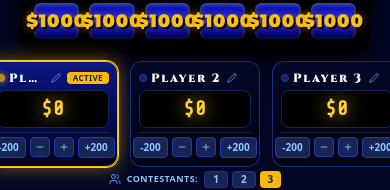
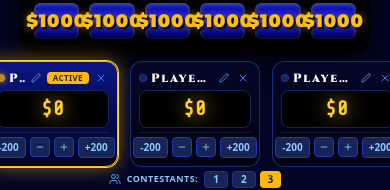
Before and after one commit to jmcclure157/Jeopardy-Game-Bob, a Next.js app: page / in a window 390 px wide. Shown: the part 492-682 px from the top of the page. Built offline with nearby package versions, Linux system fonts and the light colour scheme; a web font is replaced by a local one.

Commit message:
fix(multiplayer): show clue text on mobile, add remove player button

```diff
--- a/src/app/page.tsx
+++ b/src/app/page.tsx
@@ -55,6 +55,7 @@ export default function JeopardyApp() {
     updatePlayerName,
     setPlayerCount,
     addPlayer,
+    removePlayer,
     setDailyDoubleWager,
     setIsWagerConfirmed,
     goToNextRound,
@@ -316,6 +317,7 @@ export default function JeopardyApp() {
               onAdjustScore={adjustPlayerScore}
               onUpdatePlayerName={updatePlayerName}
               onSetPlayerCount={setPlayerCount}
+              onRemovePlayer={removePlayer}
             />
           </div>
         )}
--- a/src/components/MobileBuzzerController.tsx
+++ b/src/components/MobileBuzzerController.tsx
@@ -100,22 +100,32 @@ export const MobileBuzzerController: React.FC<MobileBuzzerControllerProps> = ({
         {/* State 2: Clue Open & Waiting for Buzz */}
         {remoteState.clueState === 'reading' && !remoteState.buzzedPlayerId && (
           <div className="w-full space-y-4">
-            <div>
-              <span className="text-[11px] uppercase font-bold text-amber-400 tracking-widest block">
+            {/* Category & Value */}
+            <div className="flex items-center justify-between px-1">
+              <span className="text-[11px] uppercase font-bold text-amber-400 tracking-widest">
                 {remoteState.categoryName}
               </span>
-              <span className="text-2xl font-black text-white font-jeopardy-dollar">
+              <span className="text-lg font-black text-amber-300 font-jeopardy-dollar">
                 ${remoteState.activeClueValue}
               </span>
             </div>
 
-            {/* GIANT BUZZER BUTTON */}
+            {/* Clue Text */}
+            {remoteState.clueText && (
+              <div className="bg-[#060ce9] border-2 border-white/20 rounded-2xl px-4 py-5 text-center shadow-inner">
+                <p className="font-jeopardy-clue text-base sm:text-lg uppercase leading-relaxed text-white tracking-wide">
+                  {remoteState.clueText}
+                </p>
+              </div>
+            )}
+
+            {/* BUZZER BUTTON */}
             <button
               onClick={handleBuzzClick}
-              className="w-56 h-56 sm:w-64 sm:h-64 mx-auto rounded-full bg-gradient-to-b from-rose-500 via-red-600 to-rose-900 active:from-rose-600 active:to-red-950 border-8 border-amber-400 shadow-[0_0_60px_rgba(244,63,94,0.8)] flex flex-col items-center justify-center gap-2 transform active:scale-95 transition-all cursor-pointer animate-pulseGlow"
+              className="w-44 h-44 sm:w-52 sm:h-52 mx-auto rounded-full bg-gradient-to-b from-rose-500 via-red-600 to-rose-900 active:from-rose-600 active:to-red-950 border-8 border-amber-400 shadow-[0_0_60px_rgba(244,63,94,0.8)] flex flex-col items-center justify-center gap-2 transform active:scale-95 transition-all cursor-pointer animate-pulseGlow"
             >
-              <Zap className="w-14 h-14 text-white fill-white animate-bounce" />
-              <span className="font-jeopardy-title text-2xl font-black text-white uppercase tracking-wider drop-shadow-md">
+              <Zap className="w-12 h-12 text-white fill-white animate-bounce" />
+              <span className="font-jeopardy-title text-xl font-black text-white uppercase tracking-wider drop-shadow-md">
                 BUZZ IN!
               </span>
             </button>
--- a/src/components/Scoreboard.tsx
+++ b/src/components/Scoreboard.tsx
@@ -2,7 +2,7 @@
 
 import React, { useState } from 'react';
 import { Player } from '../types/game';
-import { Plus, Minus, Edit2, Check, Users } from 'lucide-react';
+import { Plus, Minus, Edit2, Check, Users, X } from 'lucide-react';
 
 interface ScoreboardProps {
   players: Player[];
@@ -11,6 +11,7 @@ interface ScoreboardProps {
   onAdjustScore: (playerId: string, delta: number) => void;
   onUpdatePlayerName: (playerId: string, newName: string) => void;
   onSetPlayerCount: (count: number) => void;
+  onRemovePlayer: (playerId: string) => void;
 }
 
 export const Scoreboard: React.FC<ScoreboardProps> = ({
@@ -19,7 +20,8 @@ export const Scoreboard: React.FC<ScoreboardProps> = ({
   onSelectActivePlayer,
   onAdjustScore,
   onUpdatePlayerName,
-  onSetPlayerCount
+  onSetPlayerCount,
+  onRemovePlayer
 }) => {
   const [editingId, setEditingId] = useState<string | null>(null);
   const [tempName, setTempName] = useState('');
@@ -100,11 +102,25 @@ export const Scoreboard: React.FC<ScoreboardProps> = ({
                   )}
                 </div>
 
-                {isActive && (
-                  <span className="px-1.5 py-0.2 rounded bg-amber-400 text-blue-950 font-black text-[8px] uppercase tracking-wider shrink-0">
-                    Active
-                  </span>
-                )}
+                <div className="flex items-center gap-1 shrink-0">
+                  {isActive && (
+                    <span className="px-1.5 py-0.2 rounded bg-amber-400 text-blue-950 font-black text-[8px] uppercase tracking-wider">
+                      Active
+                    </span>
+                  )}
+                  {players.length > 1 && (
+                    <button
+                      onClick={(e) => {
+                        e.stopPropagation();
+                        onRemovePlayer(player.id);
+                      }}
+                      className="p-0.5 rounded text-blue-500 hover:text-rose-400 hover:bg-rose-950/60 transition-colors cursor-pointer"
+                      title="Remove player"
+                    >
+                      <X className="w-3 h-3" />
+                    </button>
+                  )}
+                </div>
               </div>
 
               {/* Digital LED Scoreboard Box */}
--- a/src/hooks/useJeopardyGame.ts
+++ b/src/hooks/useJeopardyGame.ts
@@ -254,6 +254,13 @@ export function useJeopardyGame() {
     });
   }, []);
 
+  const removePlayer = useCallback((playerId: string) => {
+    setPlayers(prev => {
+      if (prev.length <= 1) return prev; // always keep at least 1
+      return prev.filter(p => p.id !== playerId);
+    });
+  }, []);
+
   const setPlayerCount = useCallback((count: number) => {
     if (count < 1 || count > 6) return;
     setPlayers(DEFAULT_PLAYERS.slice(0, count));
@@ -324,6 +331,7 @@ export function useJeopardyGame() {
     updatePlayerName,
     setPlayerCount,
     addPlayer,
+    removePlayer,
     setDailyDoubleWager,
     setIsWagerConfirmed,
     goToNextRound,
```
